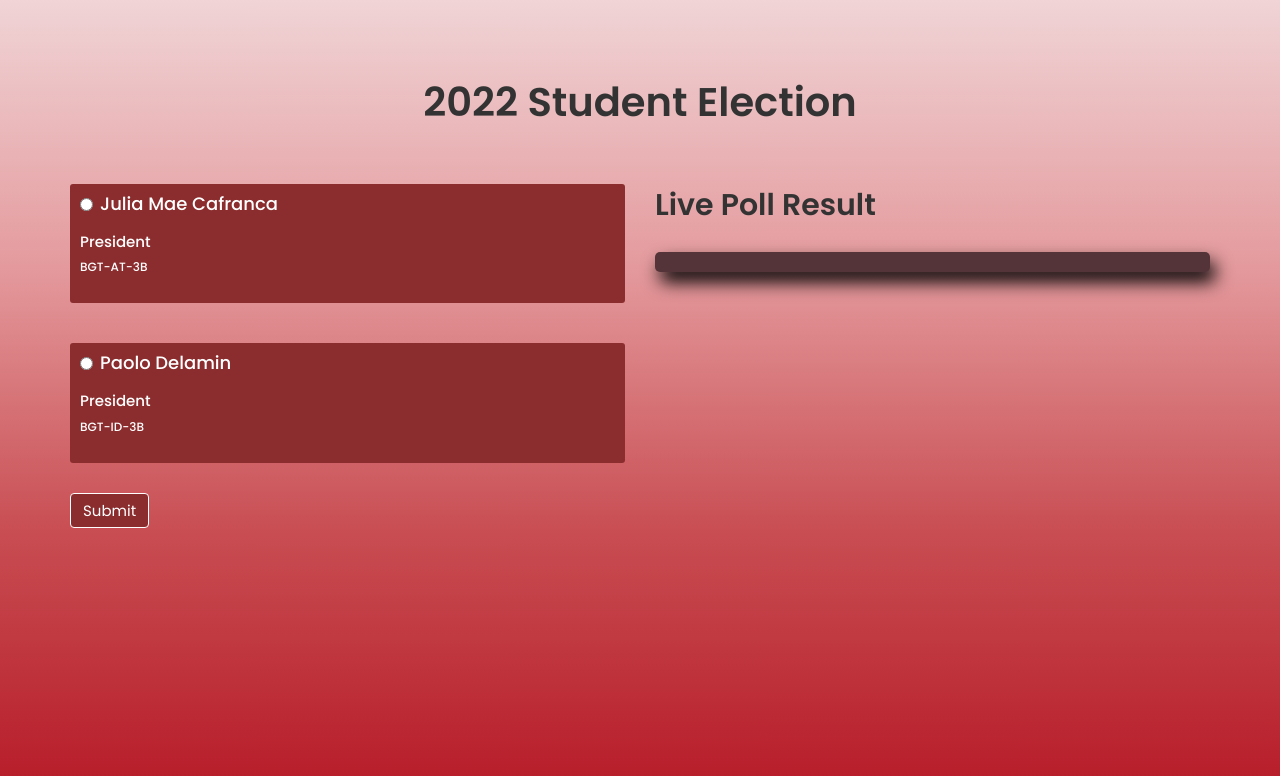
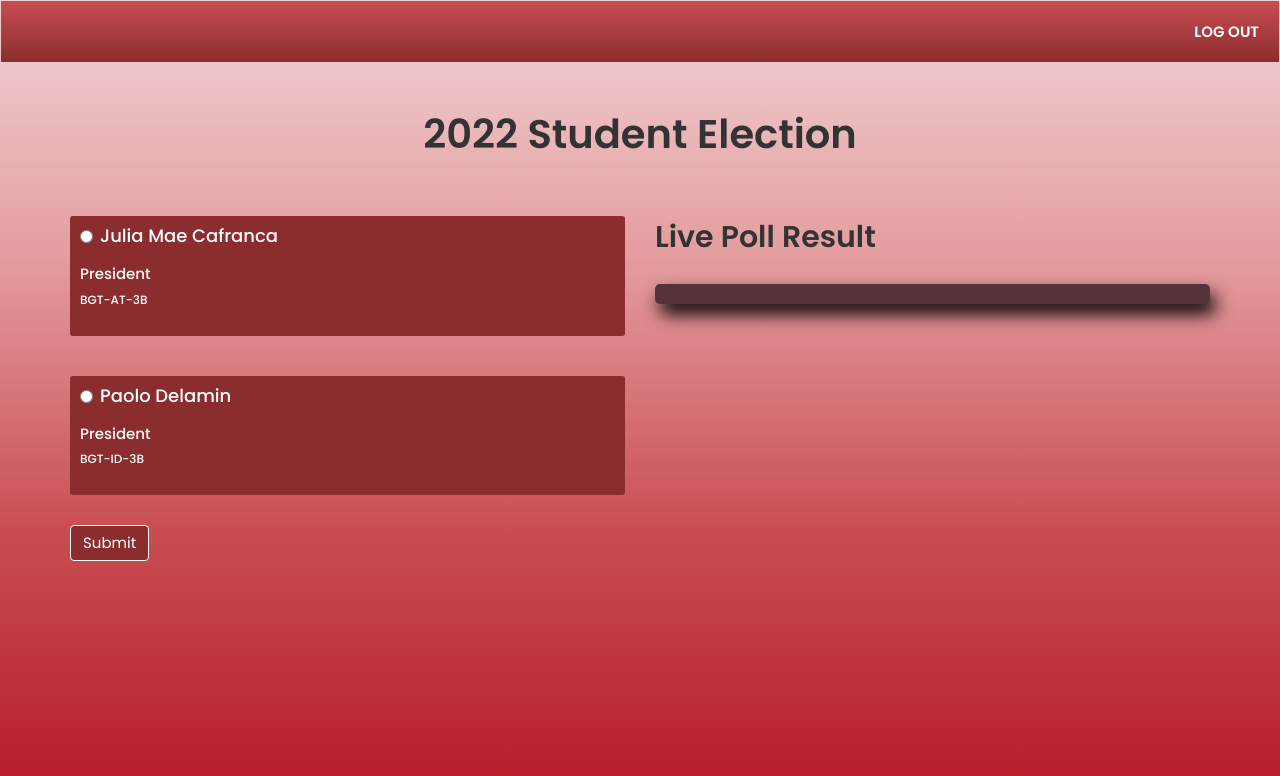
Before and after one commit to Bubs0220/Voting-System, a PHP site: page /voting/index.php in a window 1280 px wide. Shown: the top 776 px of the page. Run offline with PHP 8.4, Linux system fonts and the light colour scheme; data comes from the database, SQL or seed files in the repository; data that the repository does not hold is empty.

Commit message:
UI student homepage

```diff
--- a/voting/index.php
+++ b/voting/index.php
@@ -1,6 +1,8 @@
 <?php
+
 include ('database_connection.php');
 ?>
+
 
 <html>
     <head>
@@ -17,9 +19,35 @@ include ('database_connection.php');
 			body{
 				background: linear-gradient(#f0d4d6,#e49a9d,#c84d52,#b61a27);
 				font-family: 'Poppins';
+
+			}
+
+			.navbar ul{
+				list-style:none;
+				background: linear-gradient(#c84d52,#8b2d2e);
+				padding: 0;
+				margin: 0;
+				text-align: right;
+			}
+			.navbar li{
+				display: inline-block;
+			}
+			.navbar a{
+				text-decoration: none;
+				color: #fff;
+				display: block;
+				padding: 20px;
+				font-size: 15px;
+				text-transform: uppercase;
+				font-weight: bold;
+				text-align: center;
+			}
+			.navbar a:hover{
+				background: #c84d52;
 			}
 			h1{
 				font-size: 40px;
+				margin-top: -10px;
 				font-weight: bold;
 			}
 			h2{
@@ -57,6 +85,12 @@ include ('database_connection.php');
 				margin-left: 60px;
 			}
 		</style>
+		<div class = "navbar">
+			<div class = "logout">
+			<ul>
+				<li><a href="logout.php">Log out</a></li>
+			</ul>
+		</div>
         <div class="container">
             <br />
             <br />
@@ -134,13 +168,13 @@ $(document).ready(function(){
 					$('#poll_form')[0].reset();
 					$('#poll_button').attr('disabled', false);
 					fetch_poll_data();
-					alert("Poll Submitted Successfully");
+					alert("YOUR VOTE IS SUBMITTED SUCCESSFULLY");
 				}
 			});
 		}
 		else
 		{
-			alert("Please Select Option");
+			alert("Please select Candidate.");
 		}
 	});
 
```
